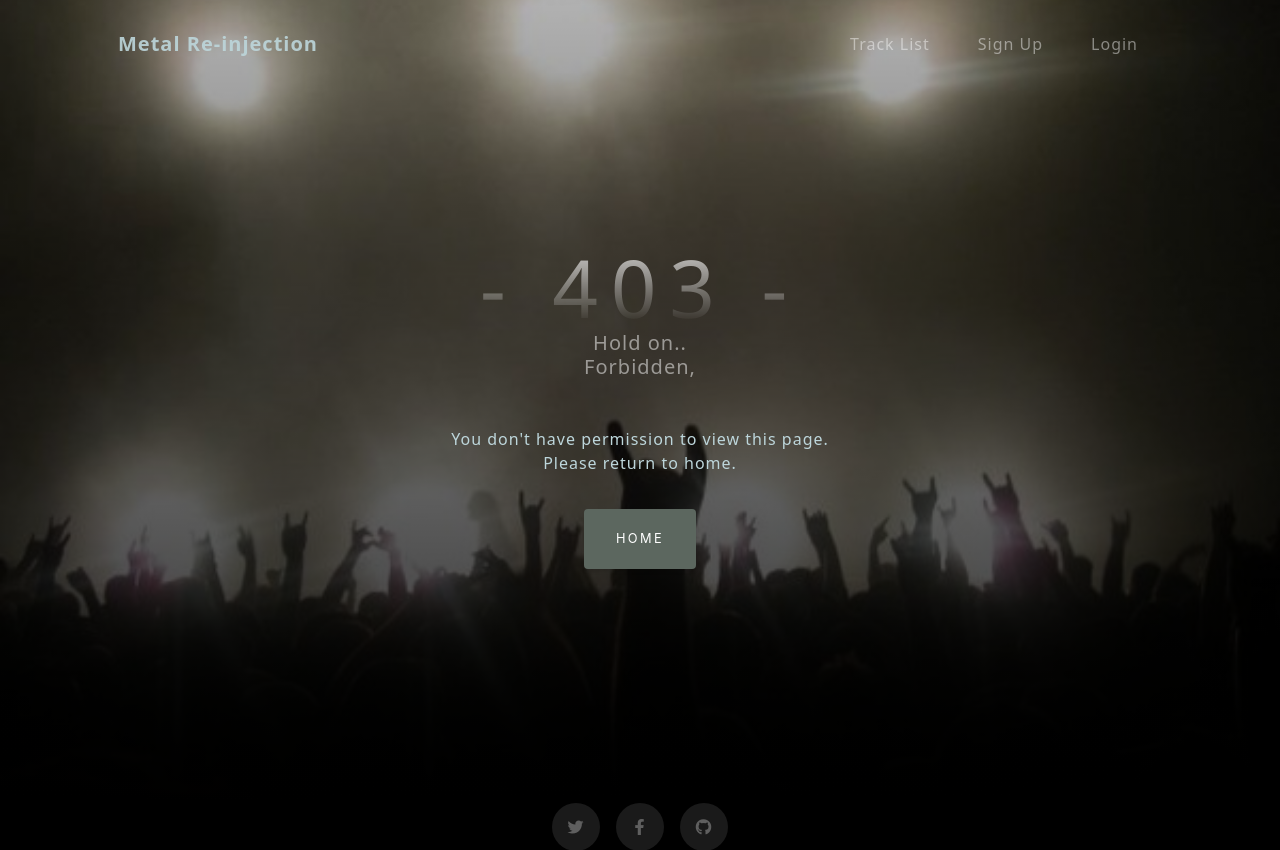
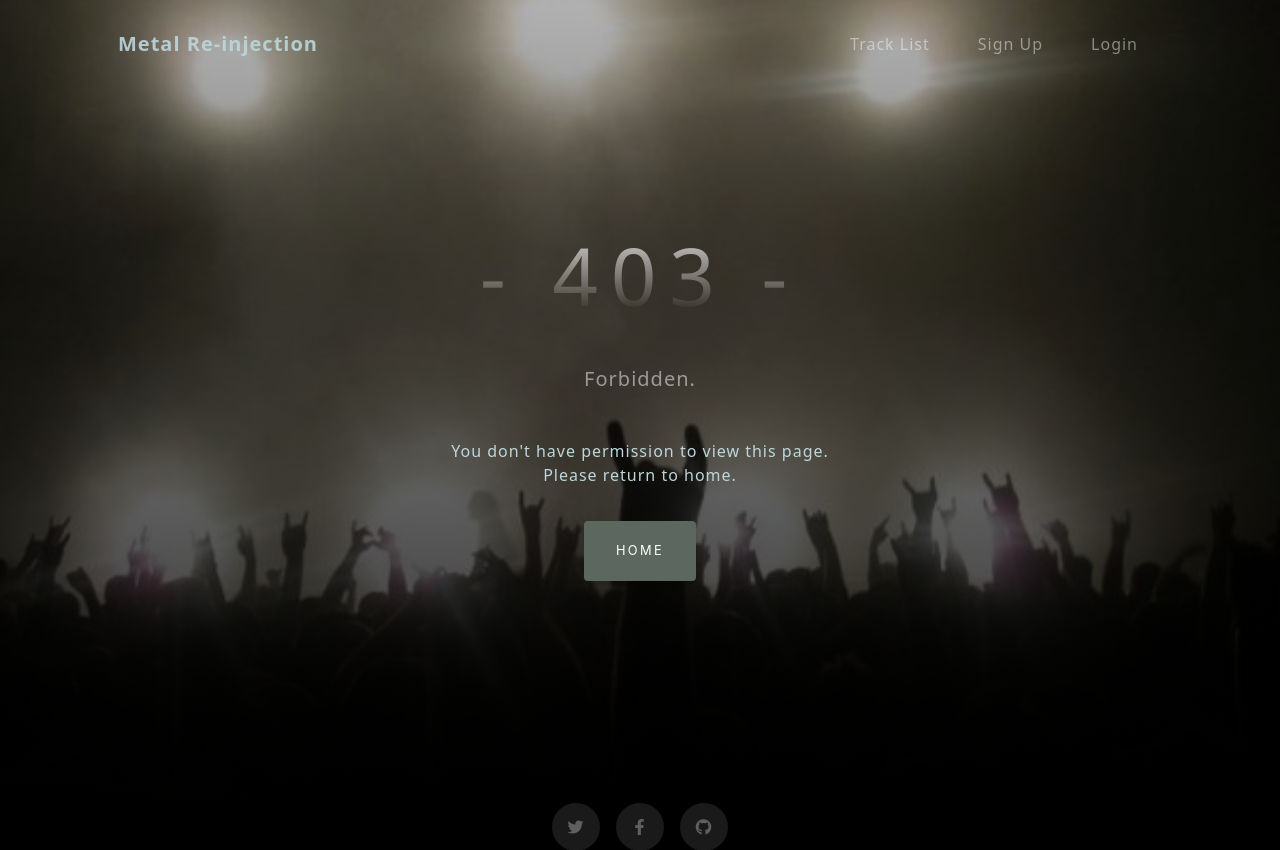
Before and after one commit to Chr15w1986/Metal-Re-injectionPP4, a Django app: template templates/403.html in a window 1280 px wide. Shown: the top 850 px of the page. Run offline with Django 3.2, Linux system fonts and the light colour scheme; the template is opened without the code that fills it, so the values that code supplies are empty; some libraries are stand-ins or nearby versions.

Commit message:
correct spacing, edit wording

```diff
--- a/templates/403.html
+++ b/templates/403.html
@@ -9,8 +9,9 @@
             <div class="text-center">
                 <h1 class="mx-auto my-0 text-uppercase"> - 403 - </h1>
                 <h2 class="text-white-50 mx-auto mt-2 mb-5">
-                    Hold on.. <br>
-                    Forbidden,
+                    <br>
+                    <br>
+                    Forbidden.
                 </h2>
                 <p> You don't have permission to view this page.<br>
                 Please return to home.</p>
--- a/templates/404.html
+++ b/templates/404.html
@@ -9,8 +9,9 @@
             <div class="text-center">
                 <h1 class="mx-auto my-0 text-uppercase"> - 404 - </h1>
                 <h2 class="text-white-50 mx-auto mt-2 mb-5">
-                    Hold on.. <br>
-                    Page not found,
+                    <br>
+                    <br>
+                    Page not found.
                 </h2>
                 <p> Something went wrong.<br>
                 Please return to home.</p>
--- a/templates/500.html
+++ b/templates/500.html
@@ -9,8 +9,9 @@
             <div class="text-center">
                 <h1 class="mx-auto my-0 text-uppercase"> - 500 - </h1>
                 <h2 class="text-white-50 mx-auto mt-2 mb-5">
-                    Hold on.. <br>
-                    Internal Server Error,
+                    <br>
+                    <br>
+                    Internal Server Error.
                 </h2>
                 <p> Something went wrong.<br>
                 Please return to home.</p>
```
